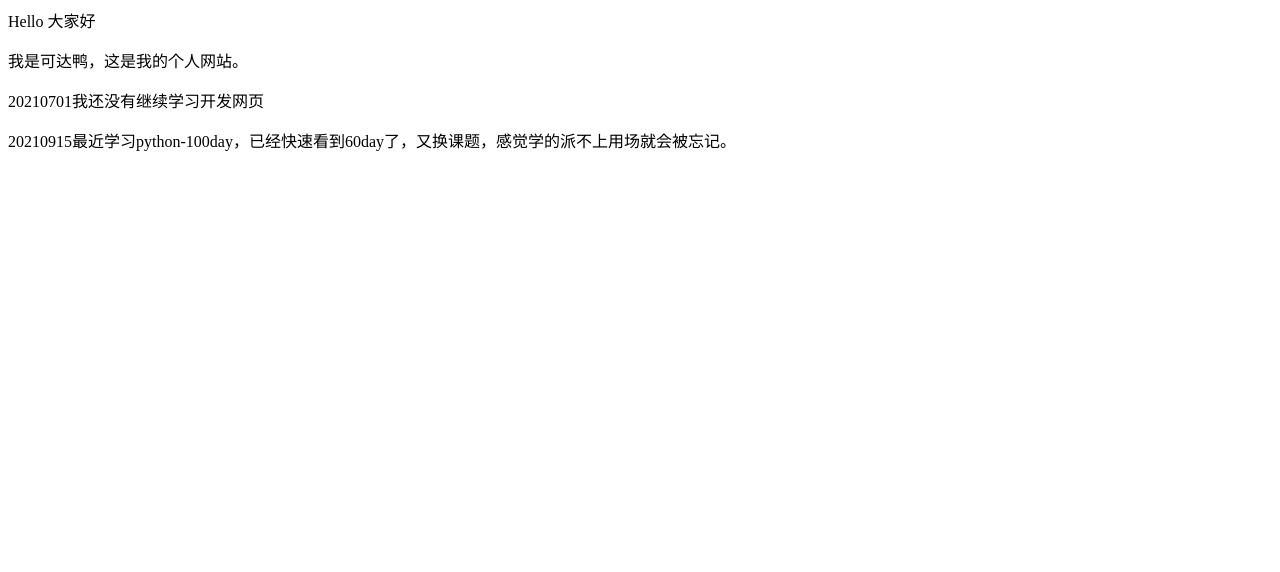
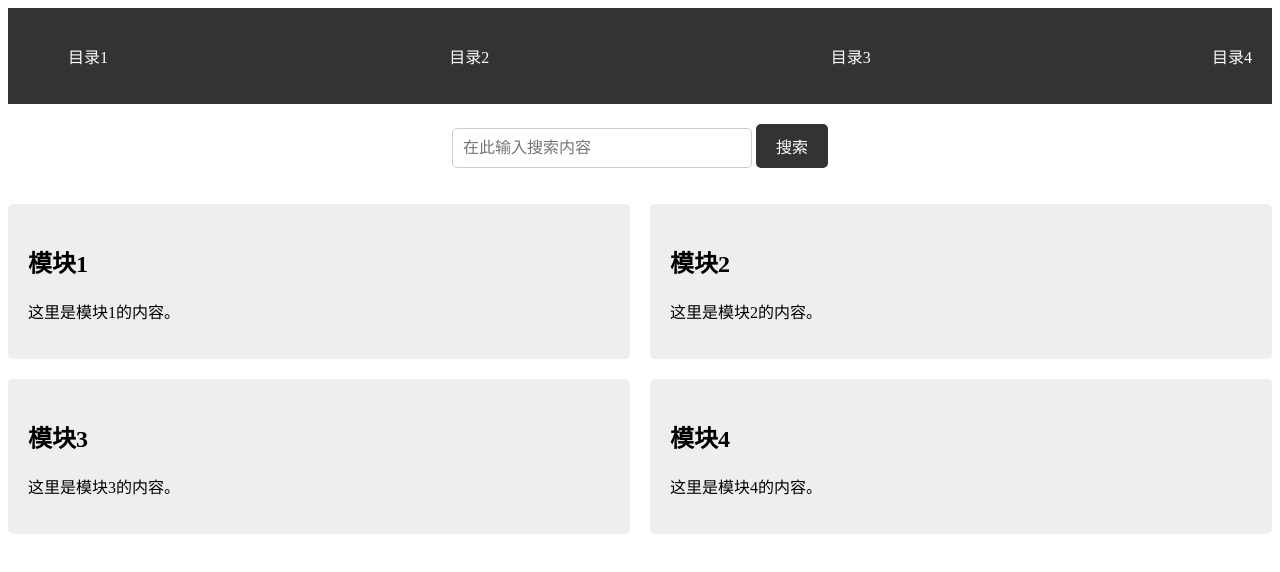
Before and after one commit to kedduck/practice, a plain HTML site: page index.html in a window 1280 px wide. Drawn offline with Linux system fonts and the light colour scheme.

Commit message:
Update index.html

```diff
--- a/index.html
+++ b/index.html
@@ -1,6 +1,76 @@
-<p>Hello 大家好</p>
-<p>我是可达鸭，这是我的个人网站。 </p>
-
-<p>20210701我还没有继续学习开发网页</p>
-
-<p>20210915最近学习python-100day，已经快速看到60day了，又换课题，感觉学的派不上用场就会被忘记。</p>
+<html>
+  <head>
+    <meta charset="UTF-8" />
+    <link rel="stylesheet" type="text/css" href="css/styles.css" />
+    <title>SID:Self-Incompatibility Database</title>
+    <meta
+      http-equiv="Content-Security-Policy"
+      content="upgrade-insecure-requests"
+    />
+  </head>
+  <body></body>
+</html>
+<nav>
+  <ul>
+    <li>
+      <a href="#">目录1</a>
+      <ul>
+        <li><a href="#">子目录1</a></li>
+        <li><a href="#">子目录2</a></li>
+        <li><a href="#">子目录3</a></li>
+      </ul>
+    </li>
+    <li>
+      <a href="#">目录2</a>
+      <ul>
+        <li><a href="#">子目录1</a></li>
+        <li><a href="#">子目录2</a></li>
+        <li><a href="#">子目录3</a></li>
+      </ul>
+    </li>
+    <li>
+      <a href="#">目录3</a>
+      <ul>
+        <li><a href="#">子目录1</a></li>
+        <li><a href="#">子目录2</a></li>
+        <li><a href="#">子目录3</a></li>
+      </ul>
+    </li>
+    <li>
+      <a href="#">目录4</a>
+      <ul>
+        <li><a href="#">子目录1</a></li>
+        <li><a href="#">子目录2</a></li>
+        <li><a href="#">子目录3</a></li>
+      </ul>
+    </li>
+  </ul>
+</nav>
+<div class="search-box">
+  <form>
+    <input type="text" placeholder="在此输入搜索内容" />
+    <button type="submit">搜索</button>
+  </form>
+</div>
+<div class="container">
+  <div class="row">
+    <div class="col">
+      <h2>模块1</h2>
+      <p>这里是模块1的内容。</p>
+    </div>
+    <div class="col">
+      <h2>模块2</h2>
+      <p>这里是模块2的内容。</p>
+    </div>
+  </div>
+  <div class="row">
+    <div class="col">
+      <h2>模块3</h2>
+      <p>这里是模块3的内容。</p>
+    </div>
+    <div class="col">
+      <h2>模块4</h2>
+      <p>这里是模块4的内容。</p>
+    </div>
+  </div>
+</div>
```
